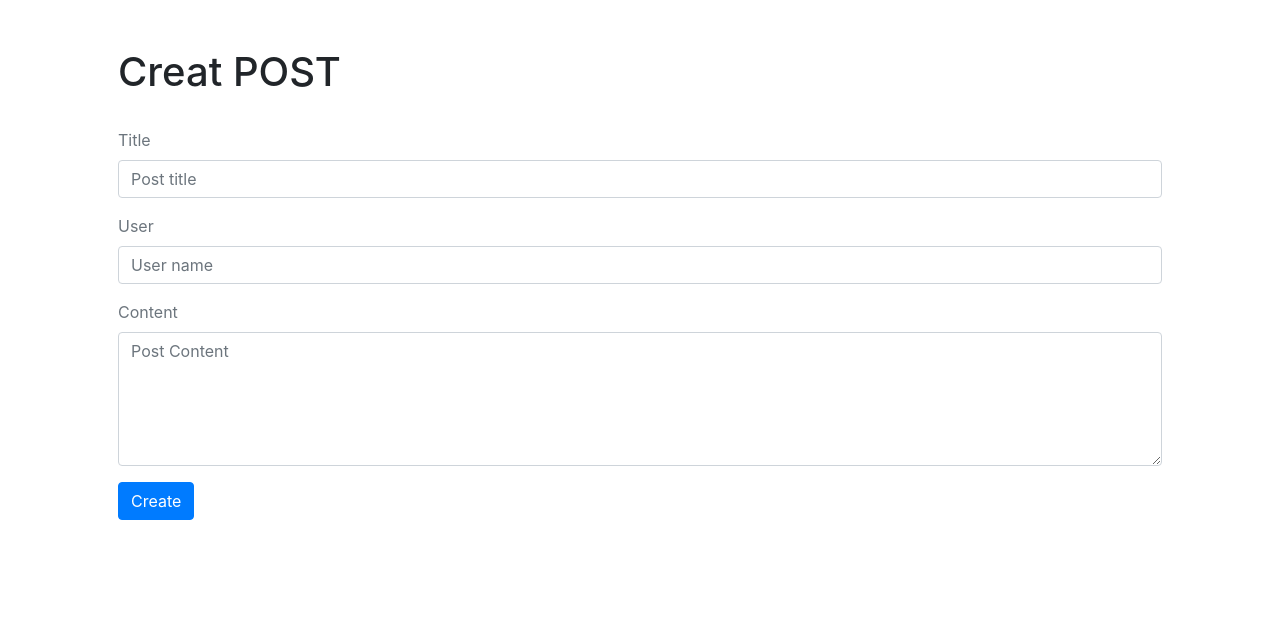
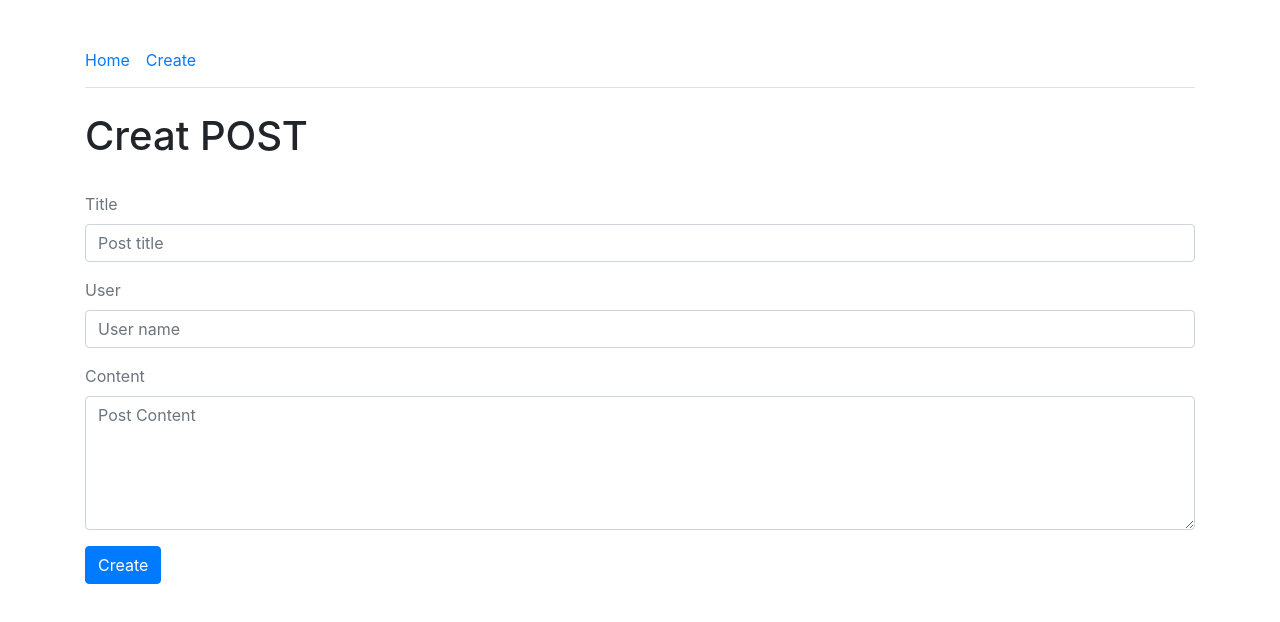
Before and after one commit to Ibrahemtaha/mern-crud22, a React (Create React App) app in the folder client/: page /create in a window 1280 px wide. Shown: the top 622 px of the page. Built offline with nearby package versions, Linux system fonts and the light colour scheme.

Commit message:
first commit

```diff
--- a/client/src/App.js
+++ b/client/src/App.js
@@ -1,9 +1,11 @@
 import React from "react";
 import "./App.css";
+import Nav from "./Nav";
 
 function App() {
   return (
-    <div className="container p-5">
+    <div className="container py-5">
+      <Nav />
       <h1>Mern Stack!!!!</h1>
     </div>
   );
--- a/client/src/Create.js
+++ b/client/src/Create.js
@@ -1,6 +1,7 @@
 import React, { useState } from "react";
 import "./App.css";
 import axios from "axios";
+import Nav from "./Nav";
 
 function Create() {
   //state
@@ -38,7 +39,9 @@
   };
 
   return (
-    <div className="container p-5">
+    <div className="container py-5">
+      <Nav />
+      <br />
       <h1>Creat POST</h1>
       <br />
       {/* {JSON.stringify(state)} */}
--- /dev/null
+++ b/client/src/Nav.js
@@ -0,0 +1,17 @@
+import React from "react";
+import { Link } from "react-router-dom";
+
+const Nav = () => (
+  <nav>
+    <ul className="nav nav-tabs">
+      <li className="nav-item pr-3 pb-3">
+        <Link to="/">Home</Link>
+      </li>
+      <li className="nav-item pr-3 pb-3">
+        <Link to="/create">Create</Link>
+      </li>
+    </ul>
+  </nav>
+);
+
+export default Nav;
```
